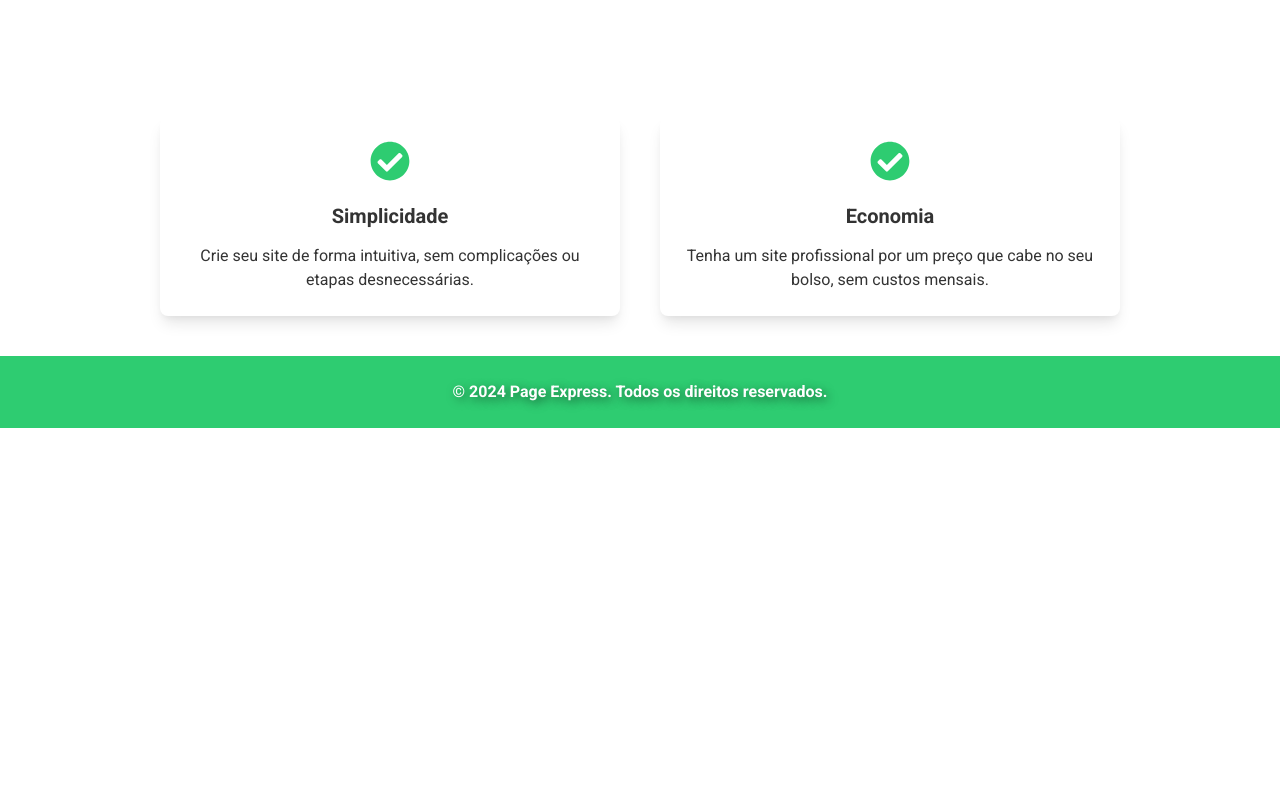
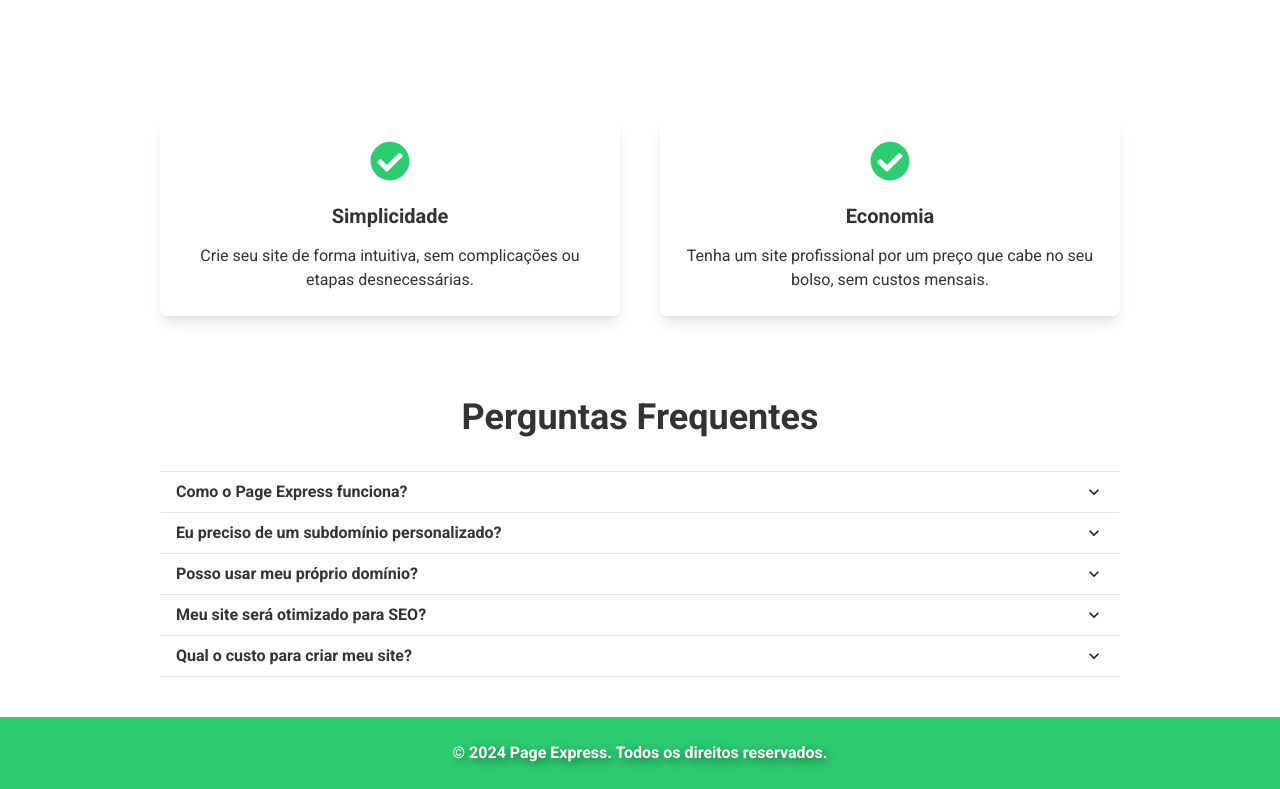
Before and after one commit to joaoantoniocoelho/landing-labs-ui, a Next.js app: page / in a window 1280 px wide. Shown: the part 1585-2374 px from the top of the page. Before the commit the page ends 2013 px from the top, so only its background shows below. Built offline with nearby package versions, Linux system fonts and the light colour scheme.

Commit message:
Dev (#6)
* update robots.js

* rename project to page express

* add faq section

```diff
--- a/pages/index.js
+++ b/pages/index.js
@@ -9,12 +9,13 @@ import {
     Icon,
     HStack,
     Link,
+    Accordion,
+    AccordionItem,
+    AccordionButton,
+    AccordionPanel,
+    AccordionIcon
 } from '@chakra-ui/react';
-import { FaCogs } from 'react-icons/fa';
-import { FaPaintBrush } from 'react-icons/fa';
-import { FaRocket } from 'react-icons/fa';
-import { FaCheckCircle } from 'react-icons/fa';
-
+import { FaCogs, FaPaintBrush, FaRocket, FaCheckCircle } from 'react-icons/fa';
 import Head from 'next/head';
 import { useRouter } from 'next/router';
 
@@ -91,6 +92,13 @@ export default function Home() {
                                 _hover={{ textDecoration: 'none', color: 'brand.primary' }}
                             >
                                 Benefícios
+                            </Link>
+                            <Link
+                                href="#faq"
+                                color="text.primary"
+                                _hover={{ textDecoration: 'none', color: 'brand.primary' }}
+                            >
+                                FAQ
                             </Link>
                         </HStack>
                     </HStack>
@@ -235,7 +243,7 @@ export default function Home() {
 
             {/* Benefits */}
             <Container id="beneficios" maxW="container.lg" py={10} px={8} textAlign="center">
-                <Heading as="h2" size="xl" mb={8} color="text.primary" h="8rem" >
+                <Heading as="h2" size="xl" mb={8} color="text.primary" h="8rem">
                     Por que Escolher o Page Express?
                 </Heading>
                 <SimpleGrid columns={{ base: 1, md: 2 }} spacing={10}>
@@ -271,6 +279,91 @@ export default function Home() {
                 </SimpleGrid>
             </Container>
 
+            {/* FAQ Section */}
+            <Container id="faq" maxW="container.lg" py={10} px={8}>
+                <Heading as="h2" size="xl" textAlign="center" color="text.primary" mb={8}>
+                    Perguntas Frequentes
+                </Heading>
+
+                <Accordion allowToggle>
+                    {/* Pergunta 1 */}
+                    <AccordionItem>
+                        <AccordionButton>
+                            <Box flex="1" textAlign="left" fontWeight="bold" color="text.primary">
+                                Como o Page Express funciona?
+                            </Box>
+                            <AccordionIcon />
+                        </AccordionButton>
+                        <AccordionPanel pb={4} color="text.primary">
+                            O Page Express permite que você crie um site profissional de forma rápida e fácil. Você
+                            pode personalizar o conteúdo do seu site (textos, imagens, cores) usando um editor
+                            intuitivo. Após a criação, seu site estará online em poucos minutos, sem necessidade de
+                            conhecimento técnico.
+                        </AccordionPanel>
+                    </AccordionItem>
+
+                    {/* Pergunta 2 */}
+                    <AccordionItem>
+                        <AccordionButton>
+                            <Box flex="1" textAlign="left" fontWeight="bold" color="text.primary">
+                                Eu preciso de um subdomínio personalizado?
+                            </Box>
+                            <AccordionIcon />
+                        </AccordionButton>
+                        <AccordionPanel pb={4} color="text.primary">
+                            Não é necessário! Usamos uma estrutura de subdiretórios, como pageexpress.io/seunome,
+                            para facilitar e otimizar o SEO do seu site. Isso ajuda a consolidar a autoridade do
+                            domínio principal e melhora o ranqueamento nos mecanismos de busca. Além disso, não há
+                            complicações com a configuração de subdomínios.
+                        </AccordionPanel>
+                    </AccordionItem>
+
+                    {/* Pergunta 3 */}
+                    <AccordionItem>
+                        <AccordionButton>
+                            <Box flex="1" textAlign="left" fontWeight="bold" color="text.primary">
+                                Posso usar meu próprio domínio?
+                            </Box>
+                            <AccordionIcon />
+                        </AccordionButton>
+                        <AccordionPanel pb={4} color="text.primary">
+                            Sim! Oferecemos a opção de mapear um domínio próprio para seu site, como
+                            seunegocio.com. Dessa forma, seus clientes poderão acessar o site diretamente com o seu
+                            domínio personalizado.
+                        </AccordionPanel>
+                    </AccordionItem>
+
+                    {/* Pergunta 4 */}
+                    <AccordionItem>
+                        <AccordionButton>
+                            <Box flex="1" textAlign="left" fontWeight="bold" color="text.primary">
+                                Meu site será otimizado para SEO?
+                            </Box>
+                            <AccordionIcon />
+                        </AccordionButton>
+                        <AccordionPanel pb={4} color="text.primary">
+                            Sim! Todos os sites criados pelo Page Express são otimizados para motores de busca. Isso
+                            inclui meta tags personalizadas, URLs amigáveis e dados estruturados para ajudar seu
+                            negócio a ser encontrado online de forma eficaz.
+                        </AccordionPanel>
+                    </AccordionItem>
+
+                    {/* Pergunta 5 */}
+                    <AccordionItem>
+                        <AccordionButton>
+                            <Box flex="1" textAlign="left" fontWeight="bold" color="text.primary">
+                                Qual o custo para criar meu site?
+                            </Box>
+                            <AccordionIcon />
+                        </AccordionButton>
+                        <AccordionPanel pb={4} color="text.primary">
+                            O custo para criar seu site no Page Express é de R$99, uma taxa única que inclui todas
+                            as funcionalidades necessárias para ter seu site online e otimizado.
+                        </AccordionPanel>
+                    </AccordionItem>
+                </Accordion>
+            </Container>
+
             <Box bg="brand.primary" py={6} textAlign="center">
                 <Text
                     color="text.secondary"
```
Lines whose indentation alone changed are shown as unchanged.
